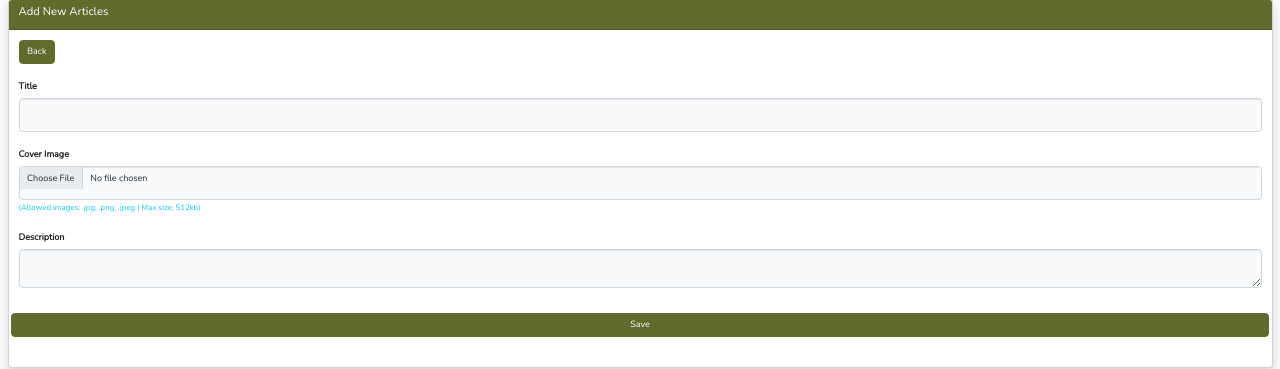
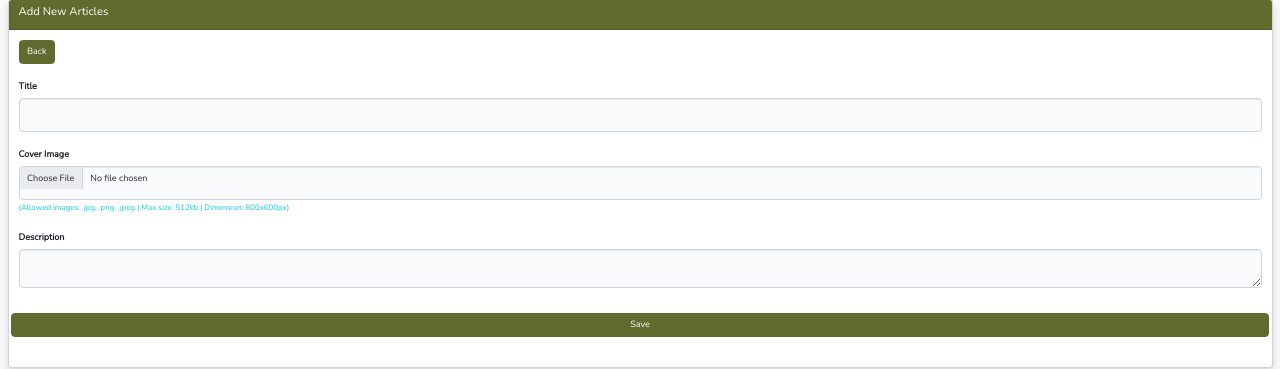
Before and after one commit to sodmond/The-Authors-Republic, a Laravel app: page /The-Authors-Republic/admin/article_new in a window 1280 px wide. Shown: the part 510-879 px from the top of the page. Run offline with Laravel 10, Linux system fonts and the light colour scheme; the visitor is signed in with stand-in values (Sample User, id 1); data comes from the database, SQL or seed files in the repository; data that the repository does not hold is empty; style sheets or scripts are compiled from the project's sources; some libraries are stand-ins or nearby versions.

Commit message:
Minor Update

```diff
--- a/app/Http/Controllers/Admin/ArticlesController.php
+++ b/app/Http/Controllers/Admin/ArticlesController.php
@@ -7,6 +7,7 @@ use App\Models\Article;
 use Illuminate\Http\Request;
 use Illuminate\Support\Facades\Storage;
 use Illuminate\Support\Str;
+use Illuminate\Validation\Rule;
 
 class ArticlesController extends Controller
 {
@@ -32,7 +33,7 @@ class ArticlesController extends Controller
         $this->validate($request, [
             'title' => ['required', 'max:255'],
             'description' => ['required', 'max:3000'],
-            'image' => ['required', 'image', 'mimes:jpg,png,jpeg', 'max:512'],
+            'image' => ['required', 'image', 'mimes:jpg,png,jpeg', 'max:512', Rule::dimensions()->width(800)->height(600)],
         ]);
         $imgPath = $request->file('image')->store('articles', 'public');
         $contentFile = time() . '.txt';
@@ -59,7 +60,7 @@ class ArticlesController extends Controller
         $this->validate($request, [
             'title' => ['required', 'max:255'],
             'description' => ['required', 'max:3000'],
-            'image' => ['nullable', 'image', 'mimes:jpg,png,jpeg', 'max:512'],
+            'image' => ['nullable', 'image', 'mimes:jpg,png,jpeg', 'max:512', Rule::dimensions()->width(800)->height(600)],
         ]); #dd(clean($request->description));
         $article = Article::find($id);
         $contentFile = $article->content;
--- a/public/frontend/css/custom.css
+++ b/public/frontend/css/custom.css
@@ -220,3 +220,7 @@ a:hover, .tg-newsletter h4, .tg-404errorcontent span,
 a.panel-link.text-white:hover {
     color: #dff0d8 !important;
 }
+
+.tg-productgrid .tg-postbook {
+    min-height: 450px !important;
+}
--- a/resources/views/admin/articles/edit.blade.php
+++ b/resources/views/admin/articles/edit.blade.php
@@ -74,7 +74,7 @@
                                         <div class="form-group">
                                             <label for="image">Cover Image <small>(Leave empty if you do not wish to change)</small></label>
                                             <input class="form-control" type="file" id="image" name="image">
-                                            <small class="text-info">(Allowed images; .jpg, .png, .jpeg | Max size; 512kb)</small>
+                                            <small class="text-info">(Allowed images: .jpg, .png, .jpeg | Max size: 512kb | Dimension: 800x600px)</small>
                                         </div>
                                     </div>
                                     <button type="submit" class="btn btn-custom my-3 col-12">Update</button>
--- a/resources/views/admin/articles/new.blade.php
+++ b/resources/views/admin/articles/new.blade.php
@@ -62,7 +62,7 @@
                                         <div class="form-group">
                                             <label for="image">Cover Image</label>
                                             <input class="form-control" type="file" id="image" name="image" required>
-                                            <small class="text-info">(Allowed images; .jpg, .png, .jpeg | Max size; 512kb)</small>
+                                            <small class="text-info">(Allowed images: .jpg, .png, .jpeg | Max size: 512kb | Dimension: 800x600px)</small>
                                         </div>
                                     </div>
                                     <div class="col-md-12">
```
